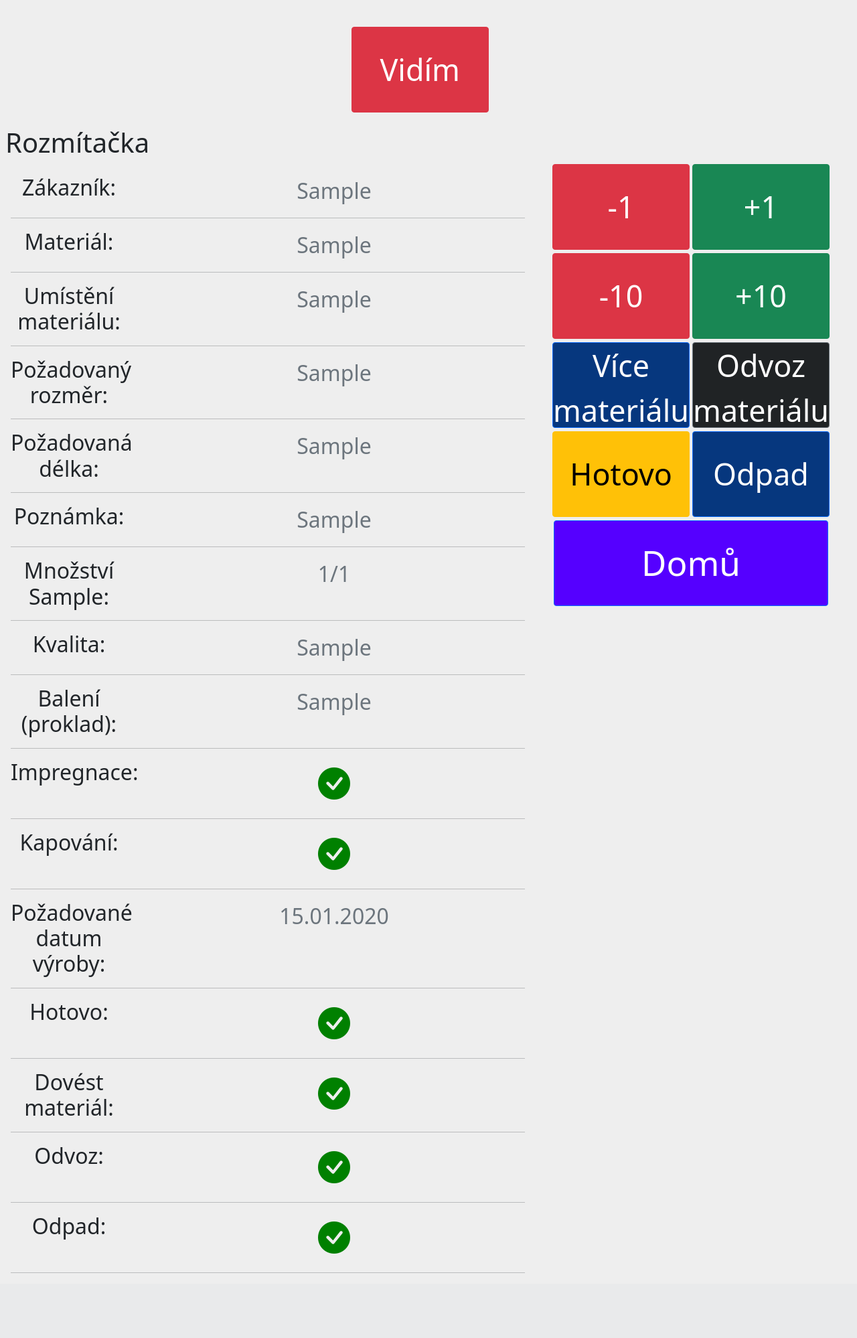
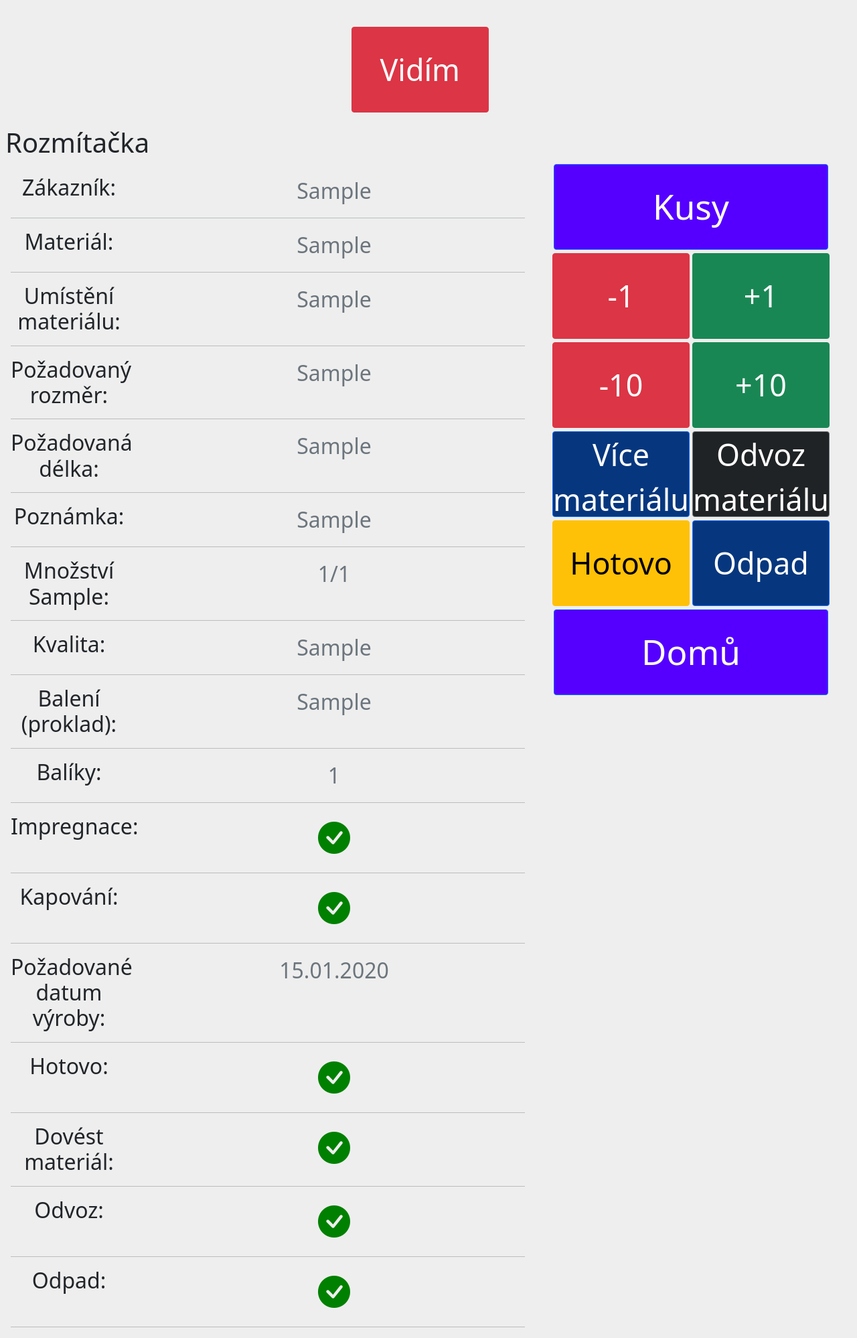
Before and after one commit to olinpin/Pila-facek, a Django app: page /r/1 in a window 1280 px wide. Shown: the part 61-2059 px from the top of the page at 67% size. Before the commit the page ends 1962 px from the top, so only its background shows below. Run offline with Django 3.2, Linux system fonts and the light colour scheme; a user stored in the database is signed in; tables that the repository leaves empty hold one stand-in row (values such as "Sample post"); some libraries are stand-ins or nearby versions.

Commit message:
Added baliky

```diff
--- a/orders/models.py
+++ b/orders/models.py
@@ -20,8 +20,6 @@ class Rozmitacka(models.Model):
     jednotky = models.CharField("Jednotky", default="ks", max_length=128)
     kvalita = models.CharField(blank=True, max_length=128)
     baleni = models.CharField("Balení", blank=True, max_length=128)
-    #impregnace = models.CharField(max_length=128, choices=[("Ano", "Ano"), ("Ne", "Ne")])
-    #kapovani = models.CharField("Kapování", max_length=128, choices=[("Ano", "Ano"), ("Ne", "Ne")])
     impregnace = models.BooleanField("Impregnace", default=False)
     kapovani = models.BooleanField("Kapování", default=False)
     pozadovane_datum_vyroby = models.DateField("Vyrobit do")
@@ -60,8 +58,6 @@ class Hoblovani(models.Model):
     jednotky = models.CharField("Jednotky", default="ks", max_length=128)
     kvalita = models.CharField(blank=True, max_length=128)
     baleni = models.CharField("Balení", blank=True, max_length=128)
-    #impregnace = models.CharField(max_length=128, choices=[("Ano", "Ano"), ("Ne", "Ne")])
-    #kapovani = models.CharField("Kapování", max_length=128, choices=[("Ano", "Ano"), ("Ne", "Ne")])
     impregnace = models.BooleanField("Impregnace", default=False)
     kapovani = models.BooleanField("Kapování", default=False)
     misto_hoblovani = models.CharField(blank=True, max_length=128)
--- a/orders/static/js/layout.js
+++ b/orders/static/js/layout.js
@@ -1,13 +1,30 @@
 function increase(by) {
+    button = document.querySelector("#change")
+    if(button.innerHTML == "Balíky") {
+        baliky += by
+        document.querySelector("#c_baliky").innerHTML = baliky
+        count_baliky()
+    } else if (button.innerHTML == "Kusy") {
         // increment the counter on the screen
         counter += by
         document.querySelector("#c_done").innerHTML = counter;
-
         count()
+    }
 }
 
 function decrease(by) {
     // decrement the counter on the screen
+    button = document.querySelector("#change")
+    if(button.innerHTML == "Balíky") {
+        if (baliky > 0+by-1) {
+            baliky -= by
+        }
+        else {
+        baliky = 0
+        }
+        document.querySelector("#c_baliky").innerHTML = baliky
+        count_baliky()
+    } else if (button.innerHTML == "Kusy") {
         if (counter > 0+by-1) {
             counter -= by
         }
@@ -16,6 +33,7 @@ function decrease(by) {
         }
         document.querySelector("#c_done").innerHTML = counter;
         count()
+    }
 }
 
 function count() {
@@ -28,6 +46,25 @@ function count() {
         id:id,
         table:table,
         counter: counter,
+        csrfmiddlewaretoken:$('input[name=csrfmiddlewaretoken]').val(),
+        },
+        success: function(data){
+        // alert(data)
+        }
+    })
+
+}
+
+function count_baliky() {
+    // Give the current counter value to the server
+
+    $.ajax({
+        type: 'POST',
+        url: URLcb,
+        data:{
+        id:id,
+        table:table,
+        baliky: baliky,
         csrfmiddlewaretoken:$('input[name=csrfmiddlewaretoken]').val(),
         },
         success: function(data){
@@ -108,3 +145,44 @@ function odpad() {
         }
     })
 }
+
+function change() {
+    button = document.querySelector("#change")
+    if(button.innerHTML == "Balíky") {
+        button.innerHTML = "Kusy"
+        switch_all()
+    } else if (button.innerHTML == "Kusy") {
+        button.innerHTML = "Balíky"
+        switch_all()
+    }
+}
+
+function switch_all() {
+    negative_1 = document.querySelector("#decrease_more")
+    negative_10 = document.querySelector("#decrease")
+    positive_1 = document.querySelector("#increase_more")
+    positive_10 = document.querySelector("#increase")
+    if (button.innerHTML == "Kusy") {
+        negative_1.style.backgroundColor = "#dc3545"
+        negative_1.style.borderColor = "#dc3545"
+        negative_10.style.backgroundColor = "#dc3545"
+        negative_10.style.borderColor = "#dc3545"
+        positive_1.style.backgroundColor = "#198754"
+        positive_1.style.borderColor = "#198754"
+        positive_10.style.backgroundColor = "#198754"
+        positive_10.style.borderColor = "#198754"
+        negative_1.style.color = "white"
+        negative_10.style.color = "white"
+    } else if(button.innerHTML == "Balíky") {
+        positive_1.style.backgroundColor = "#007bff"
+        positive_1.style.borderColor = "#007bff"
+        positive_10.style.backgroundColor = "#007bff"
+        positive_10.style.borderColor = "#007bff"
+        negative_1.style.backgroundColor = "#ffc107"
+        negative_1.style.borderColor = "#ffc107"
+        negative_10.style.backgroundColor = "#ffc107"
+        negative_10.style.borderColor = "#ffc107"
+        negative_1.style.color = "black"
+        negative_10.style.color = "black"
+    }
+}
--- a/orders/templates/orders/layout.html
+++ b/orders/templates/orders/layout.html
@@ -128,12 +128,14 @@
 <script>
   // set all jinja2 variables to use in all functions
   let counter = {{ order.ks_hotovo }};
+  let baliky = {{ order.baliky }};
   var id = {{order.id}};
   var table = "{{ table }}";
   var URLd = "{% url 'orders:done' %}";
   var ks = {{ order.ks }};
   var URLno = "{% url 'orders:needOdvoz' %}";
   var URLc = "{% url 'orders:count' %}";
+  var URLcb = "{% url 'orders:countBaliky' %}";
   var URLnm = "{% url 'orders:needMaterial' %}";
   var URLo = "{% url 'orders:odpad' %}";
 </script>
--- a/orders/templates/orders/r_info.html
+++ b/orders/templates/orders/r_info.html
@@ -89,6 +89,13 @@
         <hr>
   <div class="row">
           <div class="col-sm-3">
+            <h6 class="mb-0">Balíky: </h6>
+          </div>
+          <div id="c_baliky" class="col-sm-9 text-secondary"> {{ order.baliky }}</div>
+        </div>
+        <hr>
+  <div class="row">
+          <div class="col-sm-3">
             <h6 class="mb-0">Impregnace:</h6>
           </div>
           <div class="col-sm-9 text-secondary"> {% if order.impregnace == True %}<i style="color:green" class="bi bi-check-circle-fill"></i>{% else %}<i style="color:red"class="bi bi-x-circle-fill"></i>{% endif %}</div>
@@ -140,10 +147,11 @@
 {% csrf_token %}
 {% if not request.user|group:"Vozickar" %}
 <div id="buttons">
+  <button type="button" id="change" class="btn btn-primary btn-square-xxl btn-p" onclick="change()">Kusy</button>
   <button type="button" id="decrease" class="btn btn-danger btn-square-xl" onclick="decrease(1)">-1</button>
   <button type="button" id="increase" class="btn btn-success btn-square-xl" onclick="increase(1)">+1</button>
-  <button type="button" id="decrease" class="btn btn-danger btn-square-xl" onclick="decrease(10)">-10</button>
-  <button type="button" id="increase" class="btn btn-success btn-square-xl" onclick="increase(10)">+10</button>
+  <button type="button" id="decrease_more" class="btn btn-danger btn-square-xl" onclick="decrease(10)">-10</button>
+  <button type="button" id="increase_more" class="btn btn-success btn-square-xl" onclick="increase(10)">+10</button>
   <button type="button" id="material" class="btn btn-primary btn-square-xl" onclick="material()">Více materiálu</button>
   <button type="button" id="odvoz" class="btn btn-secondary btn-square-xl" onclick="odvoz()">Odvoz materiálu</button>
   <button type="button" id="done" class="btn btn-warning btn-square-xl" onclick="done(); odvoz();">Hotovo</button>
--- a/orders/urls.py
+++ b/orders/urls.py
@@ -18,6 +18,7 @@ urlpatterns = [
     # functions
     path("done", views.done, name="done"),
     path("count", views.count, name="count"),
+    path("countBaliky", views.countBaliky, name="countBaliky"),
     path('needMaterial', views.needMaterial, name="needMaterial"),
     path('needOdvoz', views.needOdvoz, name="needOdvoz"),
     path('getOdvoz', views.getOdvoz, name="getOdvoz"),
--- a/orders/views.py
+++ b/orders/views.py
@@ -145,6 +145,26 @@ def count(request):
         r.save()
         return JsonResponse({"code": 400})
 
+def countBaliky(request):
+    update_models()
+    print("got here")
+    if request.method == "POST":
+        # extract the variables
+        baliky = request.POST["baliky"]
+        id = request.POST["id"]
+        table = request.POST["table"]
+        # check which tables
+        if table == "r":
+            r = Rozmitacka.objects.get(id=id)
+        elif table == "h":
+            r = Hoblovani.objects.get(id=id)
+        else:
+            return JsonResponse({"code": 500})
+        # change the number to the counter variable
+        r.baliky = baliky
+        r.save()
+        return JsonResponse({"code": 400})
+
 # this function changes order's field "get_material" to True if it's called
 def needMaterial(request):
     update_models()
```
Also changed, not shown: PilaFacek/settings.py (+10 -10 lines). Lines whose indentation alone changed are shown as unchanged.
